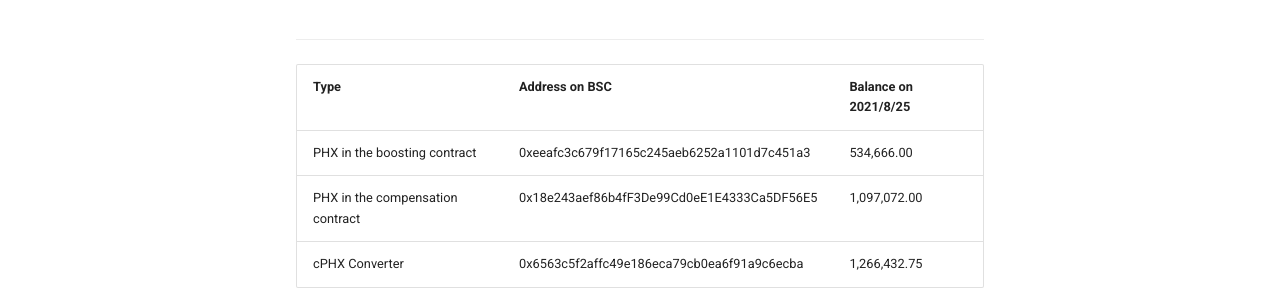
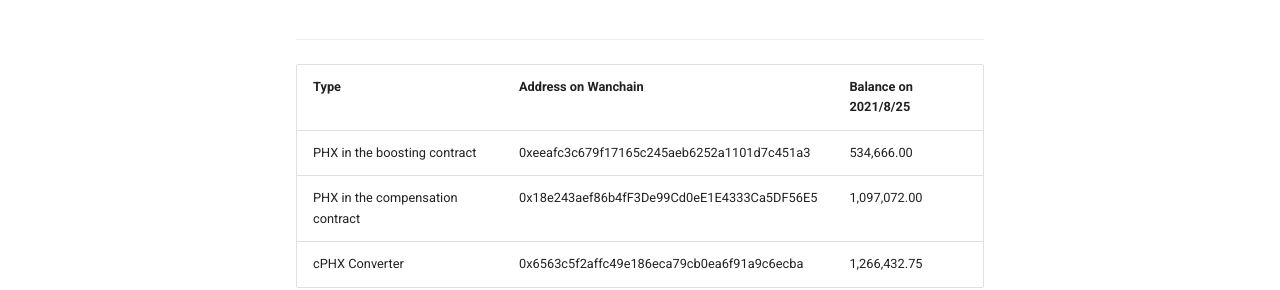
Before and after one commit to Phoenix-Finance/Phoenix-Documentation, an MkDocs documentation site: the page built from content/token/distribution.md, in a window 1280 px wide and 900 px high, scrolled down 1021 px. Shown: the part 509-799 px from the top of the window. Built offline with MkDocs 1.6.1 and Material for MkDocs 9.7.7, drawn with Linux system fonts in a browser that asks for light colours.

Commit message:
Update distribution.md

```diff
--- a/content/token/distribution.md
+++ b/content/token/distribution.md
@@ -39,7 +39,7 @@ Please find the major token holders and contracts' balances here (on 2021/8/26):
 ----------
 
 
-|Type|Address on BSC|Balance on 2021/8/25|
+|Type|Address on Wanchain|Balance on 2021/8/25|
 |---|---|---|
 |PHX in the boosting contract|0xeeafc3c679f17165c245aeb6252a1101d7c451a3| 534,666.00 |
 |PHX in the compensation contract|0x18e243aef86b4fF3De99Cd0eE1E4333Ca5DF56E5| 1,097,072.00 |
```
